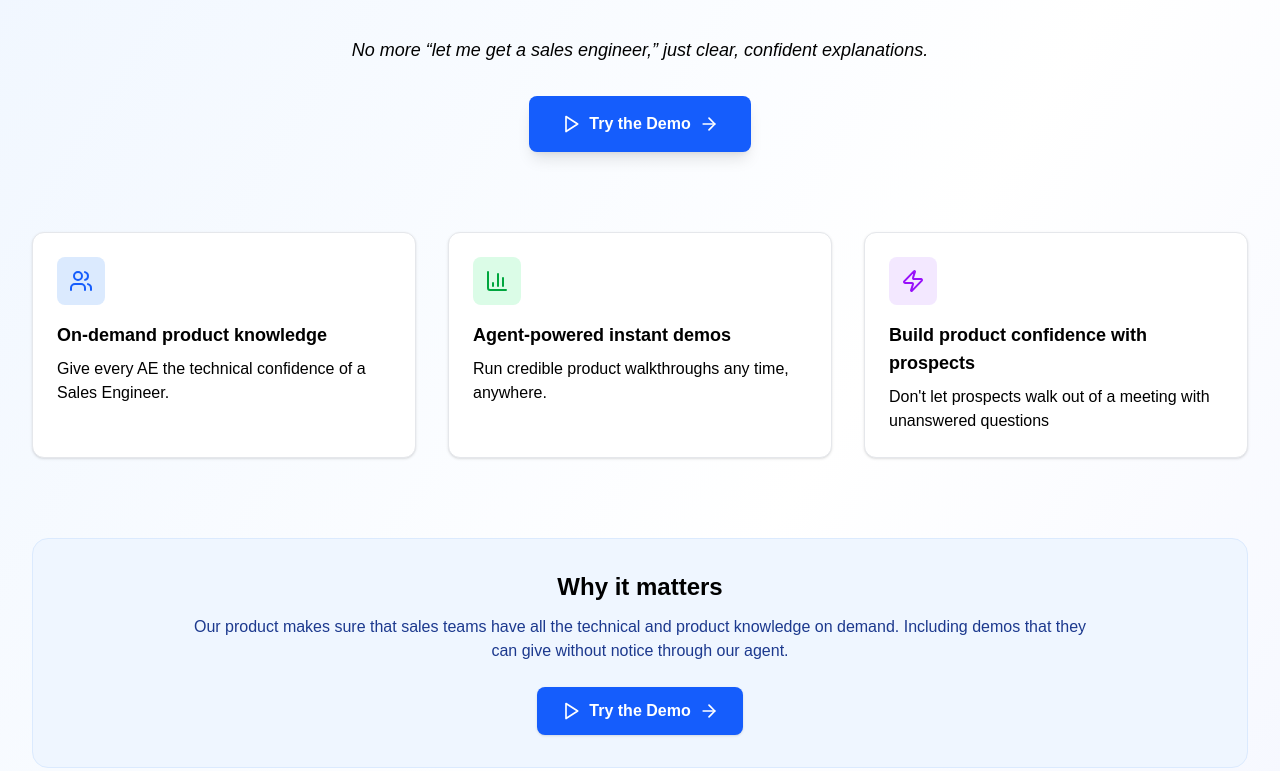
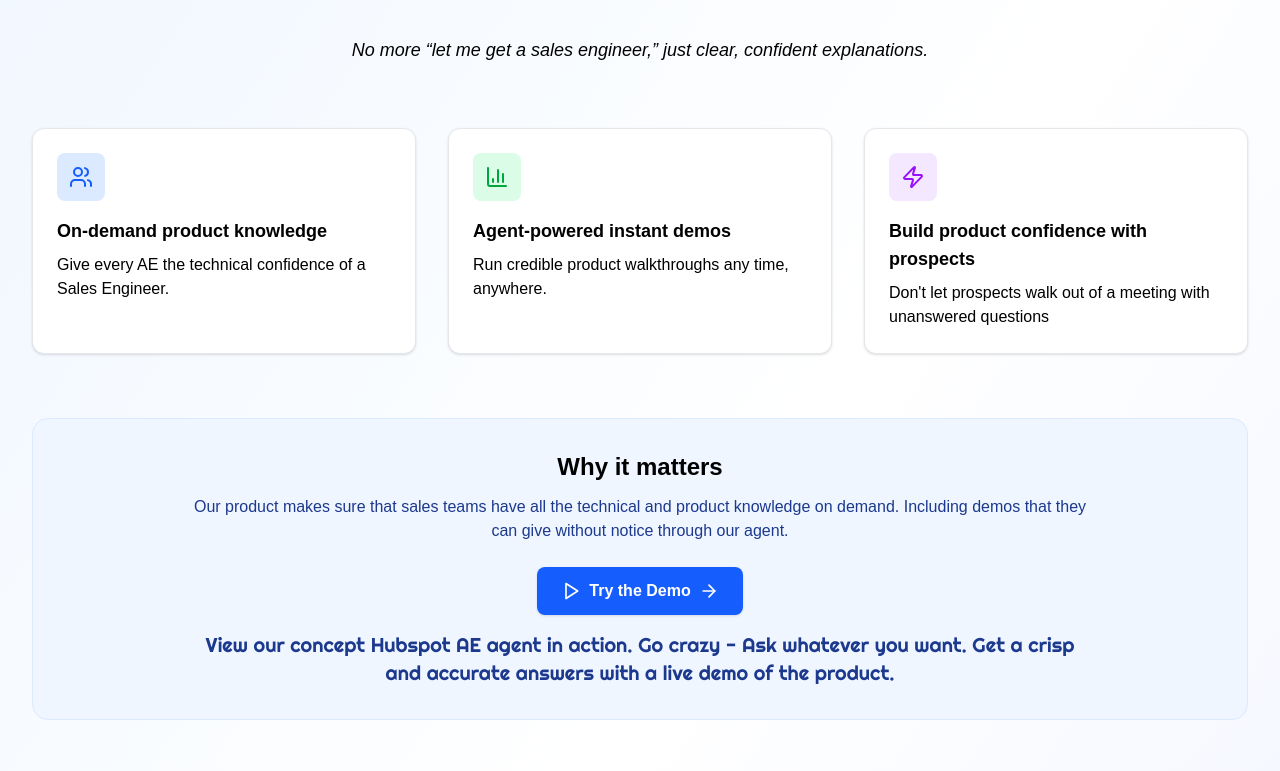
Before and after one commit to lazycoder1/getconvinced-poc, a Next.js app: page / in a window 1280 px wide. Shown: the part 269-1040 px from the top of the page. Built offline with nearby package versions, Linux system fonts and the light colour scheme.

Commit message:
some more final touches

```diff
--- a/src/app/globals.css
+++ b/src/app/globals.css
@@ -191,3 +191,11 @@ input[type="search"]::placeholder {
   color: #111827 !important; /* gray-900 */
   stroke: currentColor !important;
 }
+
+/* Ensure full-page gradient matches layout and avoids dark-mode bottom band */
+html {
+  background: linear-gradient(135deg, #eff6ff, #ffffff, #eef2ff) !important;
+}
+body {
+  background: transparent !important;
+}
--- a/src/app/page.tsx
+++ b/src/app/page.tsx
@@ -24,6 +24,9 @@ import {
     Github,
 } from "lucide-react";
 import Header from "@/components/Header";
+import { Righteous } from "next/font/google";
+
+const hipster = Righteous({ subsets: ["latin"], weight: "400" });
 
 export default function WelcomePage() {
     return (
@@ -49,22 +52,10 @@ export default function WelcomePage() {
                         {/* <span className="block">Every rep sells like an expert.</span> */}
                         <span className="block italic">No more “let me get a sales engineer,” just clear, confident explanations.</span>
                     </p>
-
-                    {/* CTA Button */}
-                    <Link
-                        href="/agent-demo?website=hubspot"
-                        className="inline-flex items-center px-8 py-4 bg-blue-600 text-white font-semibold rounded-lg hover:bg-blue-700 transition-colors shadow-lg hover:shadow-xl transform hover:-translate-y-0.5 duration-200"
-                    >
-                        <Play className="mr-2 w-5 h-5" />
-                        Try the Demo
-                        <ArrowRight className="ml-2 w-5 h-5" />
-                    </Link>
                 </div>
 
-                {/* About removed per request */}
-
                 {/* Value Props */}
-                <div className="grid grid-cols-1 gap-8 mt-20 md:grid-cols-3">
+                <div className="grid grid-cols-1 gap-8 mt-16 md:grid-cols-3">
                     <div className="p-6 bg-white rounded-xl border border-gray-200 shadow-sm transition-shadow hover:shadow-md">
                         <div className="flex justify-center items-center mb-4 w-12 h-12 bg-blue-100 rounded-lg">
                             <Users className="w-6 h-6 text-blue-600" />
@@ -91,7 +82,7 @@ export default function WelcomePage() {
                 </div>
 
                 {/* Product Promise */}
-                <section className="p-8 mt-20 bg-blue-50 rounded-2xl border border-blue-100">
+                <section className="p-8 mt-16 bg-blue-50 rounded-2xl border border-blue-100">
                     <div className="mx-auto max-w-4xl text-center">
                         <h2 className="mb-3 text-2xl font-bold text-blue-900">Why it matters</h2>
                         <p className="text-blue-900">
@@ -108,6 +99,10 @@ export default function WelcomePage() {
                                 <ArrowRight className="ml-2 w-5 h-5" />
                             </Link>
                         </div>
+                        <p className={`${hipster.className} mt-4 text-xl text-blue-900`}>
+                            View our concept Hubspot AE agent in action. Go crazy - Ask whatever you want. Get a crisp and accurate answers
+                            with a live demo of the product.
+                        </p>
                     </div>
                 </section>
 
```
